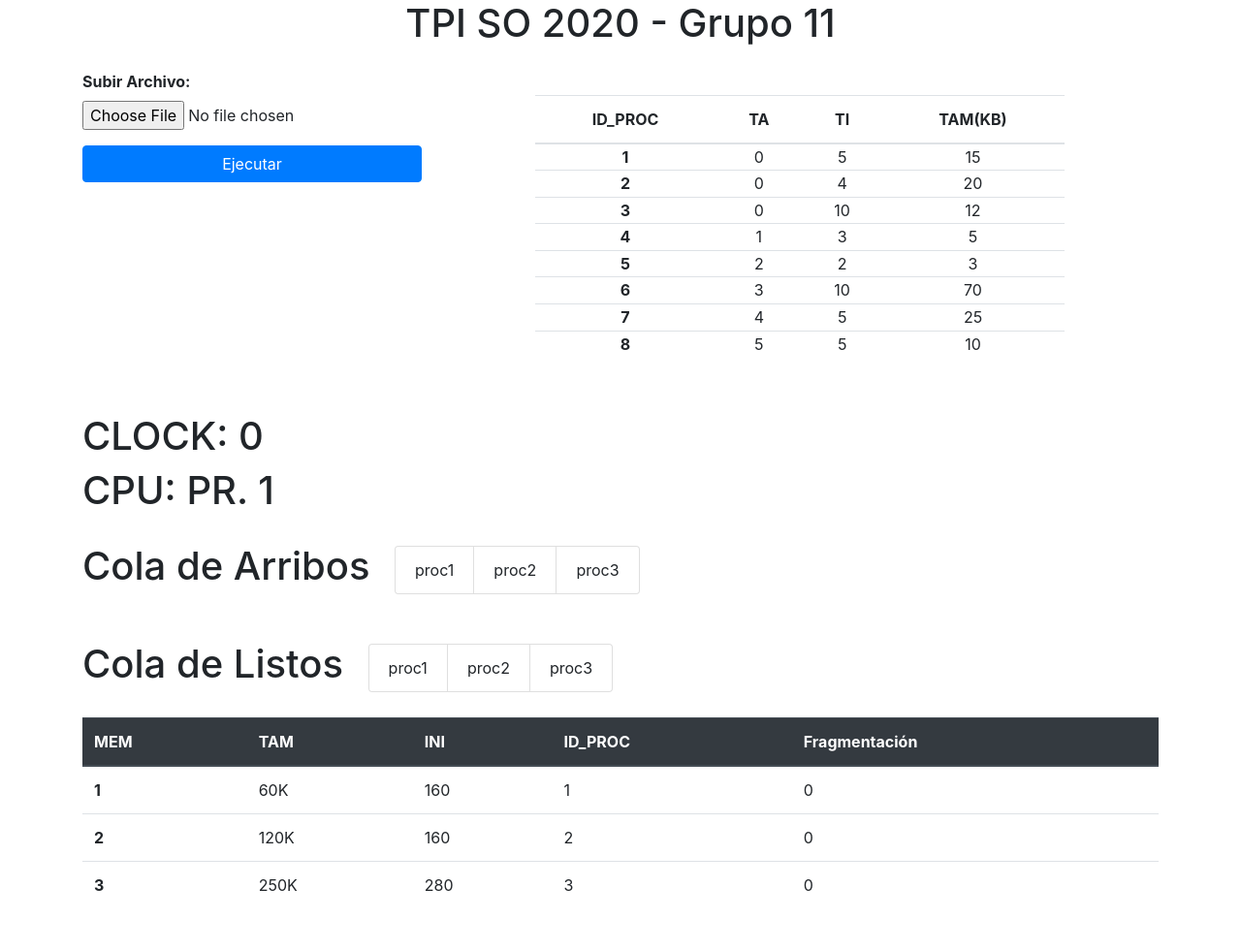
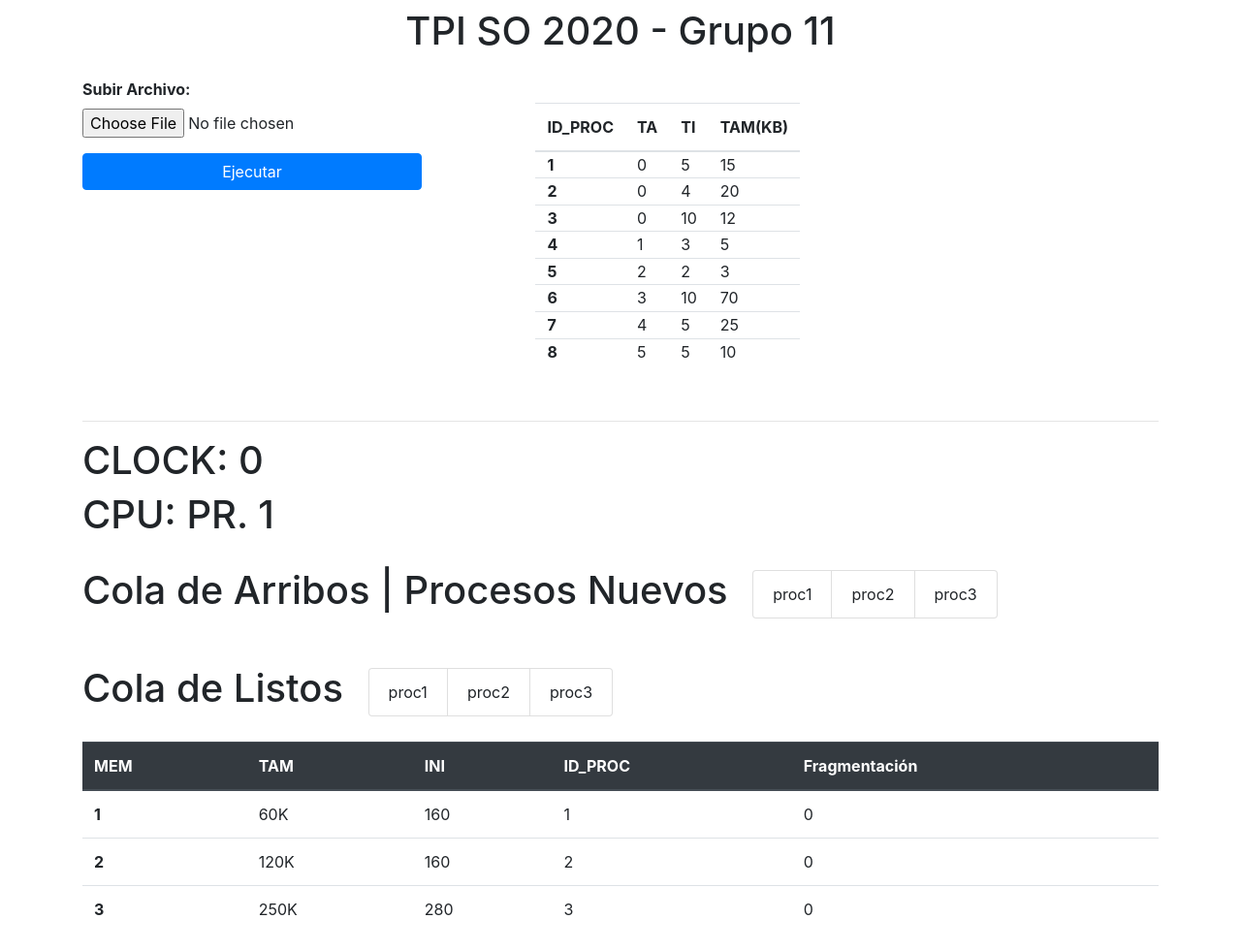
Before and after one commit to miguelbritos91/tpi-so-2020, a plain HTML site: page index.html in a window 1280 px wide. Shown: the whole page at 97% size. Before the commit the page ends 953 px from the top, so only its background shows below. Drawn offline with nearby package versions, Linux system fonts and the light colour scheme.

Commit message:
Subo actualizaciones en HTML

```diff
--- a/index.html
+++ b/index.html
@@ -12,7 +12,7 @@
 <body>
     <div class="container">
         <div class="row">
-            <div class="col-12">
+            <div class="col-12 mt-2">
                 <h1 class="text-center">TPI SO 2020 - Grupo 11</h1>
             </div>
         </div>
@@ -27,7 +27,7 @@
                 </div>
             </div>
             <div style="margin: 2vw 8vw">
-                <table class="table" style="width: 200%; text-align: center">
+                <table class="table table-responsive">
                     <thead>
                       <tr>
 
@@ -90,13 +90,14 @@
                   </table>
             </div>
         </div>
-        <div class="row mt-3">
+        <hr>
+        <div class="row mt-3 mb-5">
 
           <div class="col-12">
             <h1>CLOCK: 0</h1>
             <h1>CPU: PR. 1</h1>
             <div class="d-flex flex-row align-items-center">
-                <h1>Cola de Arribos</h1>
+                <h1>Cola de Arribos | Procesos Nuevos</h1>
 
                 <ul class="list-group list-group-horizontal" style="padding: 2vw">
                     <li class="list-group-item">proc1</li>
@@ -113,7 +114,7 @@
                     <li class="list-group-item">proc3</li>
                   </ul>
             </div>
-              <table class="table">
+              <table class="table table-hover">
                   <thead class="thead-dark">
                     <tr>
                       <th scope="col">MEM</th>
```
